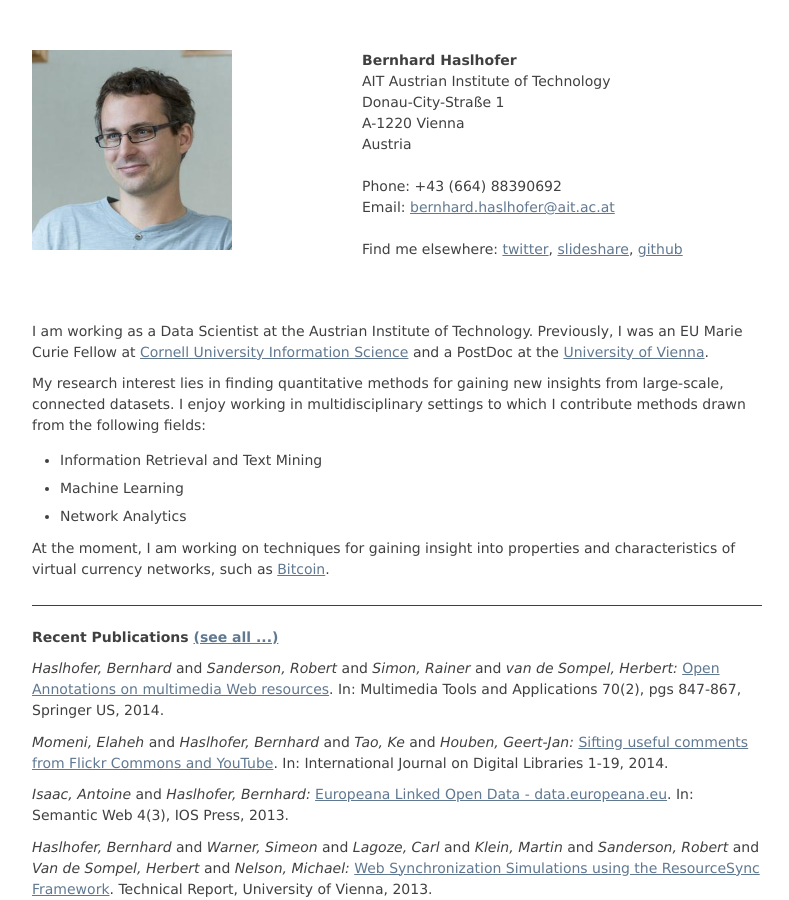
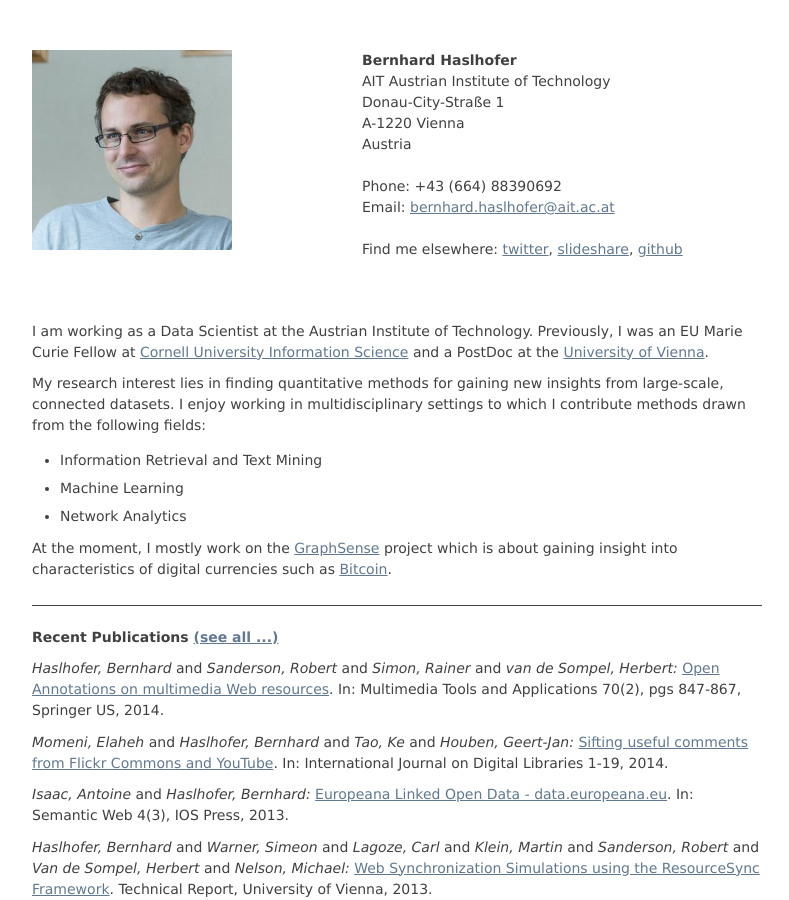
Before and after one commit to behas/behas.github.com, a Jekyll site: the page built from index.html, in a window 1280 px wide and 900 px high. Shown: the whole window, without its empty margins (243-1032 px from the left). Built offline with Jekyll 4.4.1, drawn with Linux system fonts in a browser that asks for light colours.

Commit message:
updated current work

```diff
--- a/_data/projects.yml
+++ b/_data/projects.yml
@@ -1,5 +1,5 @@
 - acronym: "GraphSense"
-  uri: "https://www.graphsense.info"
+  uri: "http://www.graphsense.info"
   start_date: "2015-09-01"
   end_date: "2017-08-30"
   funding_source: "FFG - IKT der Zukunft"
--- a/index.html
+++ b/index.html
@@ -41,7 +41,7 @@
         <li>Network Analytics</li>
       </ul>
 
-      <p>At the moment, I am working on techniques for gaining insight into properties and characteristics of virtual currency networks, such as <a href="https://bitcoin.org" target="_blank">Bitcoin</a>.</p>
+      <p>At the moment, I mostly work on the <a href="http://graphsense.info">GraphSense</a> project which is about gaining insight into characteristics of digital currencies such as <a href="https://bitcoin.org" target="_blank">Bitcoin</a>.</p>
 
     </span>
   </div>
```
